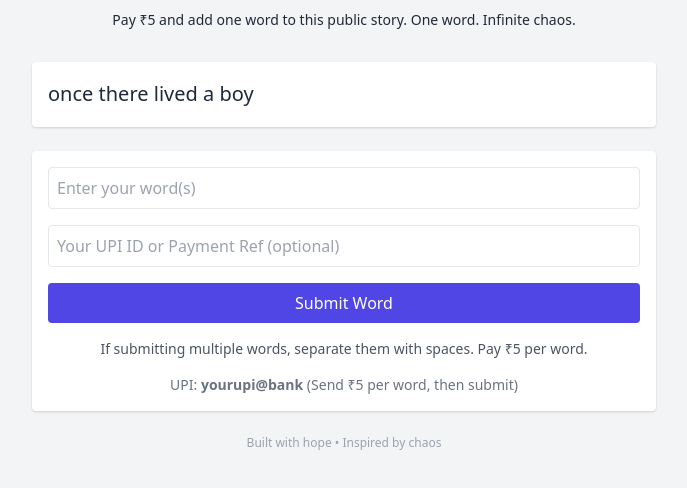
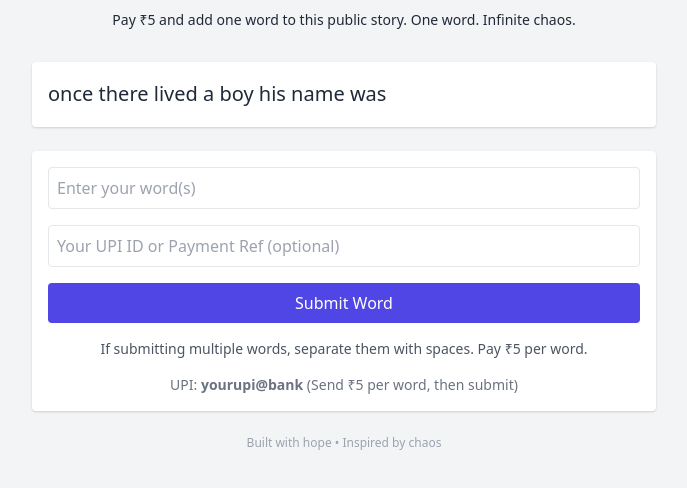
Before and after one commit to nayanpatil22/One-Word-Story, a plain HTML site: page index.html in a window 1280 px wide. Shown: the part 70-558 px from the top of the page, without its empty margins (296-983 px from the left). Drawn offline with nearby package versions, Linux system fonts and the light colour scheme.

Commit message:
Update index.html

```diff
--- a/index.html
+++ b/index.html
@@ -13,7 +13,7 @@
     <p class="text-center text-sm mb-8">Pay ₹5 and add one word to this public story. One word. Infinite chaos.</p>
 
     <div id="story" class="bg-white p-4 rounded shadow text-xl leading-relaxed mb-6 min-h-[100px]">
-      once there lived a boy
+      once there lived a boy his name was
 
 
 
```
